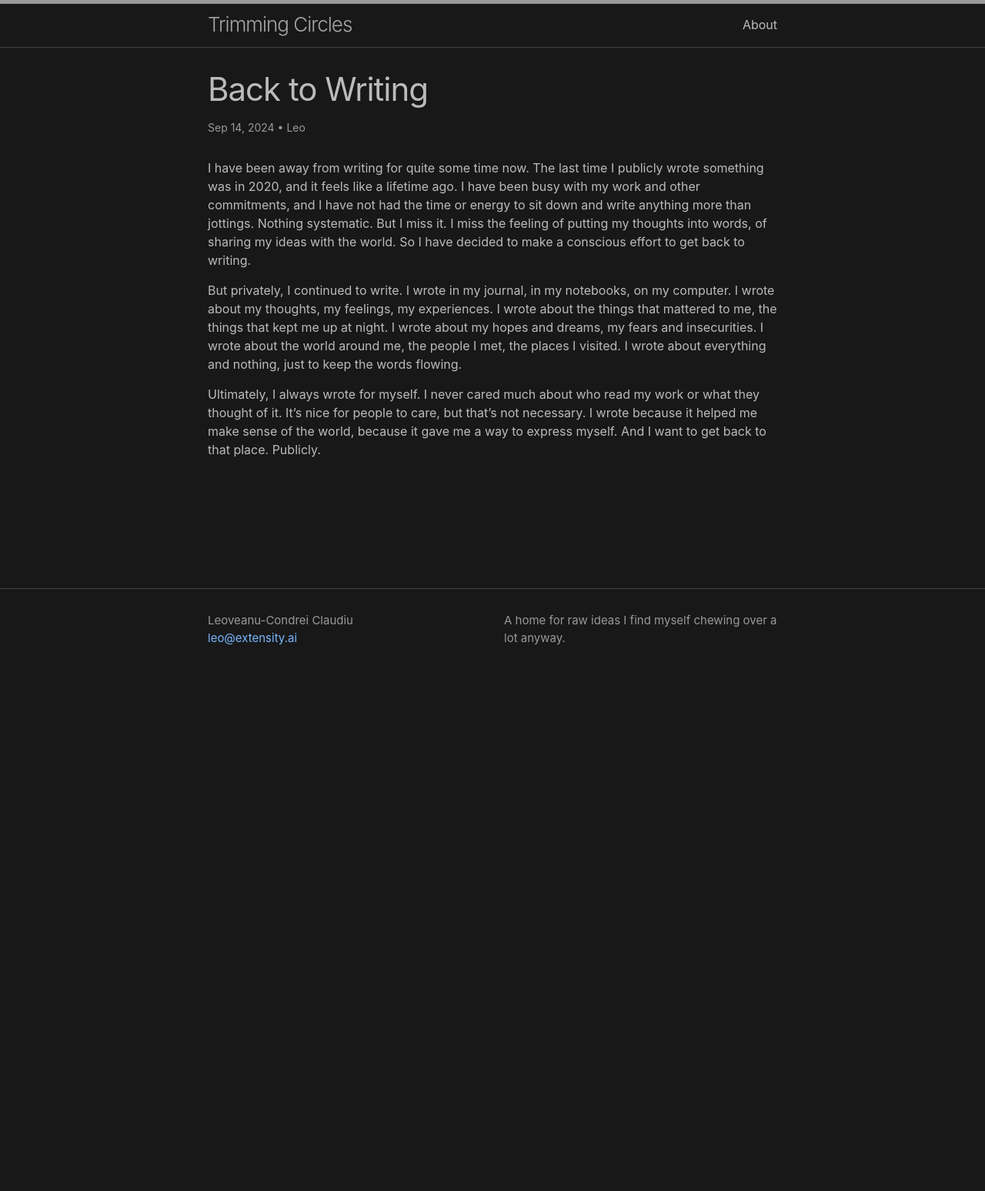
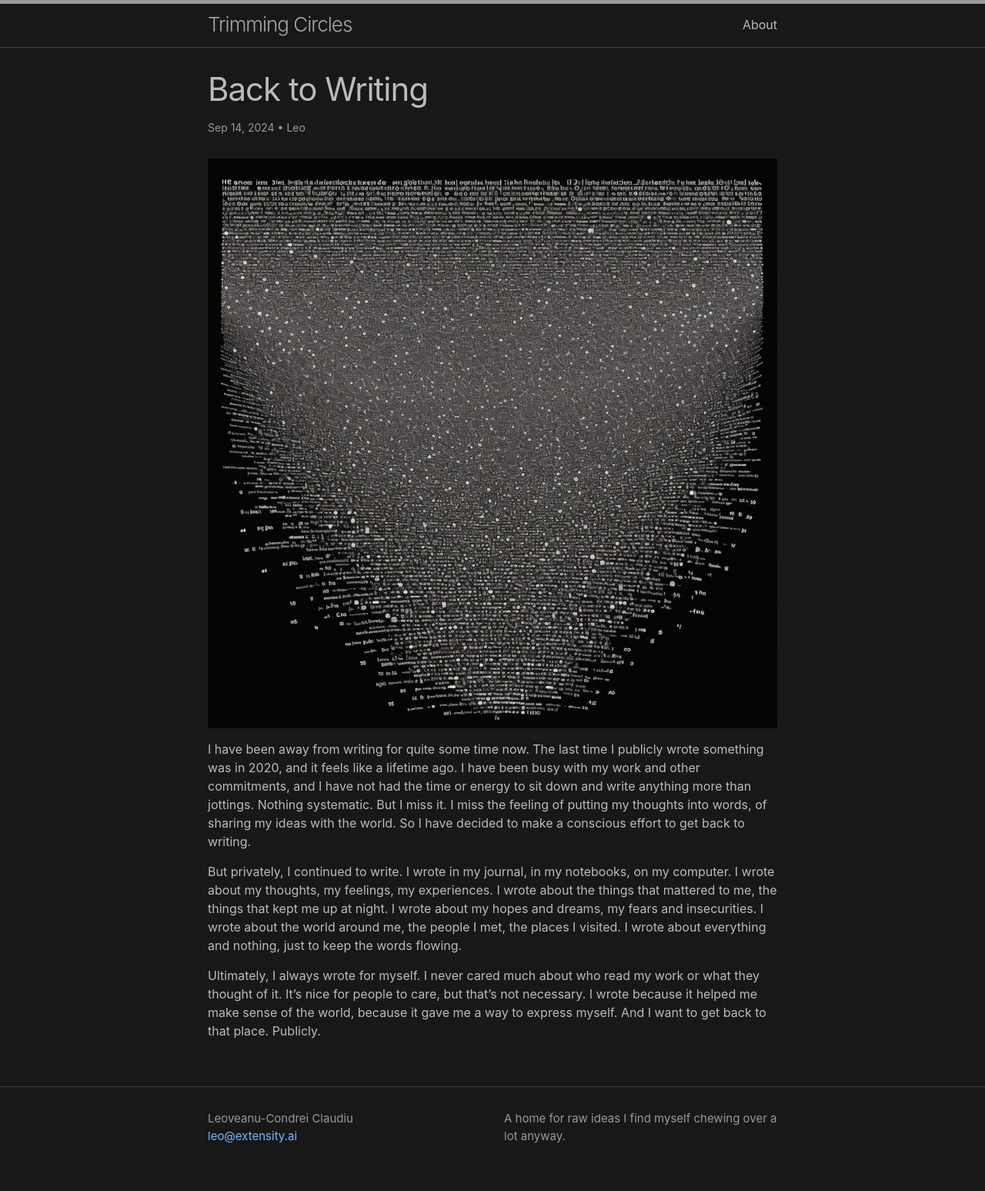
Before and after one commit to futurisold/futurisold.github.io, a Jekyll site: the page built from _posts/2024-09-14-back-to-writing.md, in a window 1280 px wide. Shown: the whole page at 77% size. Built offline with Jekyll 4.4.1, drawn with Linux system fonts in a browser that asks for light colours; before the commit the page ends 900 px from its top, so only the background shows below that.

Commit message:
remove header

```diff
--- a/_posts/2024-09-14-back-to-writing.md
+++ b/_posts/2024-09-14-back-to-writing.md
@@ -1,11 +1,13 @@
 ---
 layout: post
 title: "Back to Writing"
-header-img: "assets/2024-09-14/header.jpg"
 categories: musings
 author:
 - Leo
 ---
+<p align="center">
+<img src="/assets/2024-09-14/header.jpg" class="responsive">
+</p>
 
 I have been away from writing for quite some time now. The last time I publicly wrote something was in 2020, and it feels like a lifetime ago. I have been busy with my work and other commitments, and I have not had the time or energy to sit down and write anything more than jottings. Nothing systematic. But I miss it. I miss the feeling of putting my thoughts into words, of sharing my ideas with the world. So I have decided to make a conscious effort to get back to writing.
 
```
Also changed, not shown: _posts/2020-08-22-what-is-science.md (+0 -1 lines).
